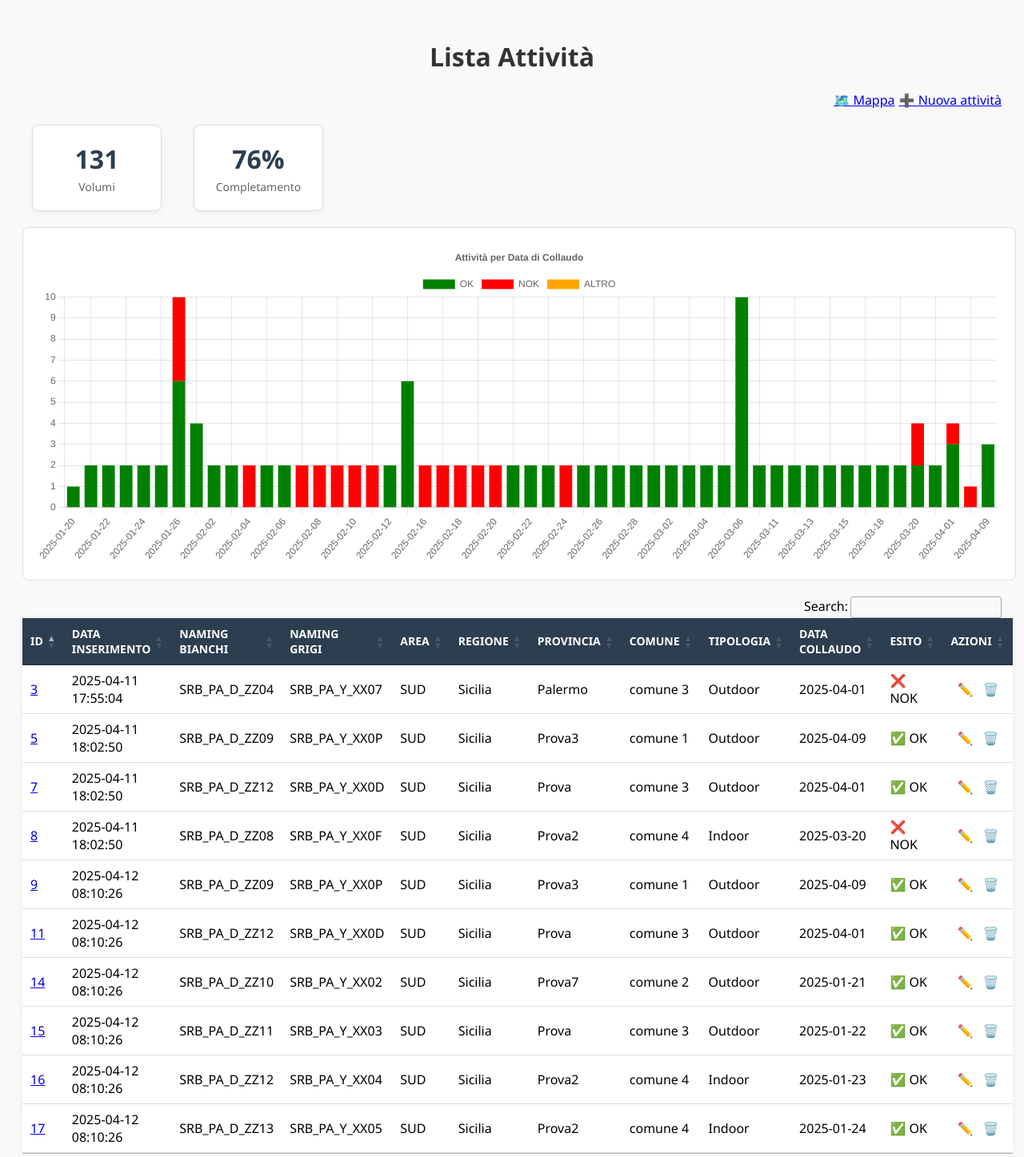
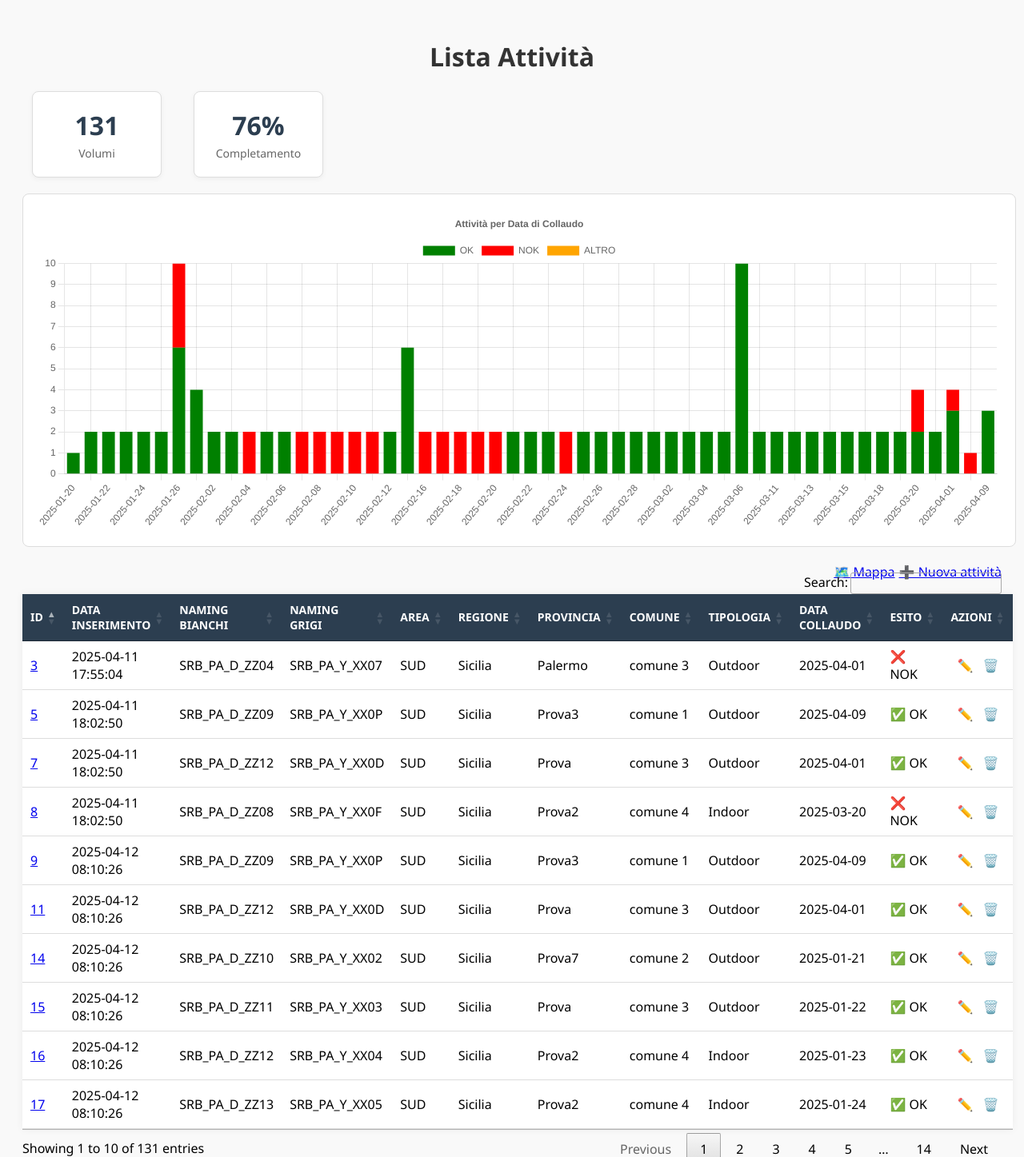
Before and after one commit to roberto-grillo/rollouttool, a Flask app: page /attivita in a window 1280 px wide. Shown: the top 1447 px of the page at 80% size. Run offline with Flask 3, Linux system fonts and the light colour scheme; data comes from the database, SQL or seed files in the repository; some libraries are stand-ins or nearby versions.

Commit message:
Update attivita.html

```diff
--- a/templates/attivita.html
+++ b/templates/attivita.html
@@ -113,15 +113,18 @@
       gap: 5px;
       margin-bottom: 10px;
     }
+
+    .custom-buttons {
+      display: flex;
+      justify-content: flex-end;
+      gap: 5px;
+      margin-top: 10px;
+      margin-bottom: -10px;
+    }
   </style>
 </head>
 <body>
   <h1>Lista Attività</h1>
-
-  <div class="dt-buttons btn-group">
-    <a href="/mappa" class="dt-button">🗺️ Mappa</a>
-    <a href="/attivita/0" class="dt-button">➕ Nuova attività</a>
-  </div>
 
   <div class="metrics">
     <div class="metric-box">
@@ -136,6 +139,11 @@
 
   <div class="grafico-container">
     <canvas id="grafico"></canvas>
+  </div>
+
+  <div class="custom-buttons">
+    <a href="/mappa" class="dt-button">🗺️ Mappa</a>
+    <a href="/attivita/0" class="dt-button">➕ Nuova attività</a>
   </div>
 
   <table id="tabella-attivita">
```
